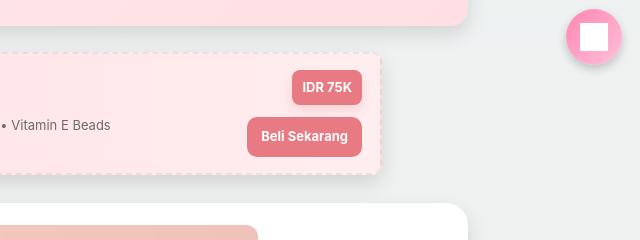
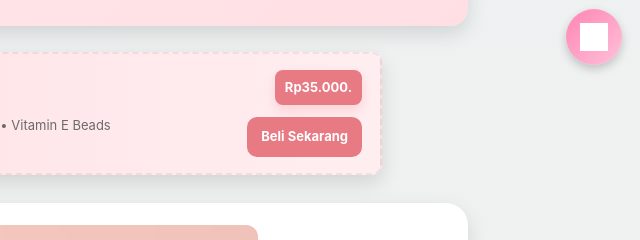
Before and after one commit to aluvereabeauty/aluverea, a plain HTML site: page index.html in a window 1280 px wide. Shown: the part 715-955 px from the top of the page, 638-1278 px from the left. Drawn offline with Linux system fonts and the light colour scheme; grey boxes are pictures that could not be loaded.

Commit message:
Update index.html

```diff
--- a/index.html
+++ b/index.html
@@ -226,7 +226,7 @@
           <div class="muted" style="margin-top:6px">Niacinamide • Tranexamic Acid • Aloe Vera • Vitamin E Beads</div>
         </div>
         <div style="display:flex;flex-direction:column;align-items:flex-end;gap:8px">
-          <div class="price">IDR 75K</div>
+          <div class="price">Rp35.000.</div>
           <a href="https://wa.me/6285161737749?text=Halo%20saya%20ingin%20memesan%20Jelly%20Mask%20ALUVERÉA" target="_blank" class="btn-primary" style="font-size:13px;margin-top:4px">Beli Sekarang</a>
         </div>
       </div>
```
